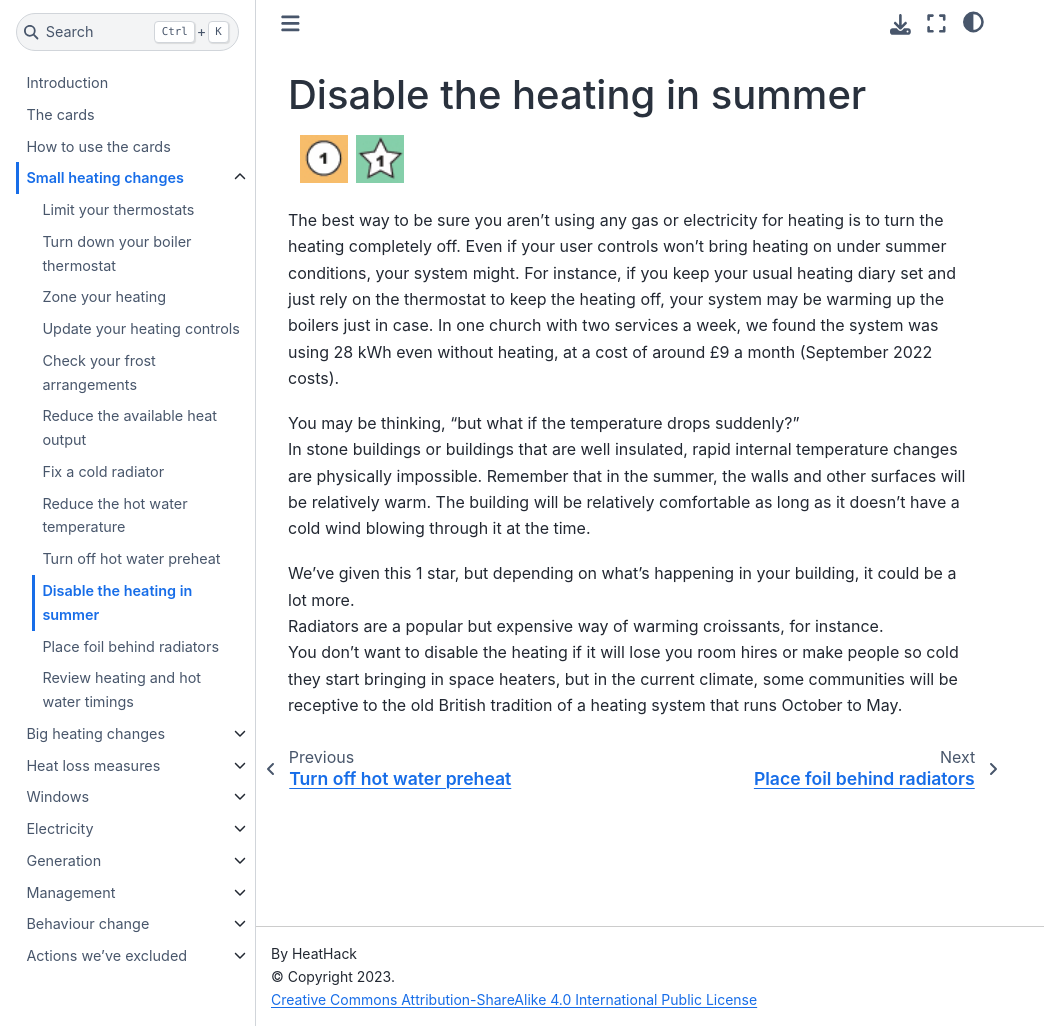
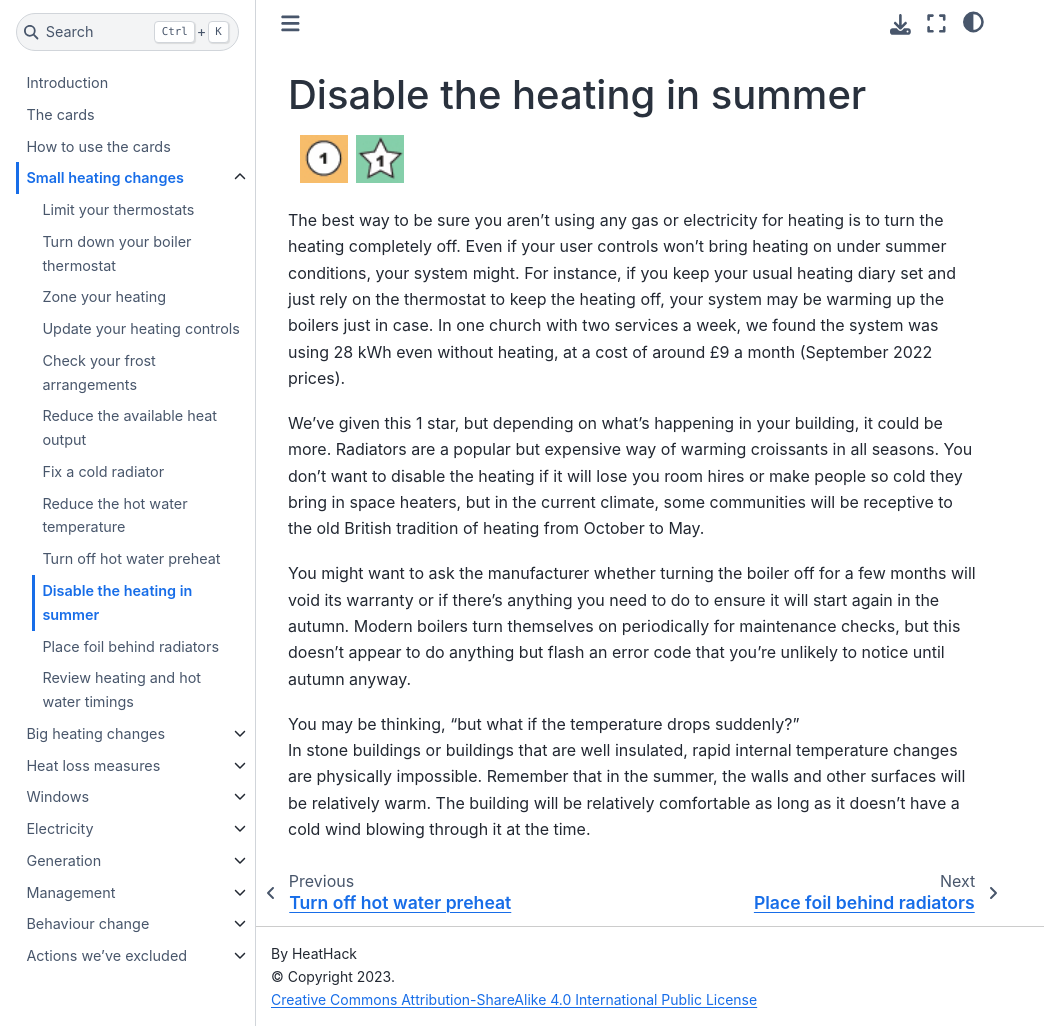
Before and after one commit to JeanCarletta/HeatHack-Card-Game, a Jupyter Book: the page built from small-heating-changes/10-disable-the-heating-in-summer.md, in a window 1280 px wide and 1026 px high. Shown: the whole window, without its empty margins (0-1044 px from the left). Built offline with Jupyter Book 1.0.4 settings and Sphinx 7.4.7 and the Sphinx Book theme 1.1.4, drawn with Linux system fonts in a browser that asks for light colours.

Commit message:
caveat turning boiler off

```diff
--- a/small-heating-changes/10-disable-the-heating-in-summer.md
+++ b/small-heating-changes/10-disable-the-heating-in-summer.md
@@ -30,8 +30,16 @@ set and just rely on the thermostat to keep the heating off, your
 system may be warming up the boilers just in case.  In one church with two
 services a week, we
 found the system was using 28 kWh even without heating, at a cost of around £9 a month
-(September 2022 costs).
+(September 2022 prices).
 
+We've given this 1 star, but depending on what's happening in your building, it could be more.  Radiators are a popular but expensive way of warming croissants in all seasons.
+You don't want to disable the heating if it will lose you room hires or make people so cold
+they bring in space
+heaters, but in the current climate, some communities will be receptive to the old British
+tradition of heating from October to May.
+
+You might want to ask the manufacturer whether turning the boiler off for a few months will void its warranty or if there's anything you need to do to ensure it will start again in the autumn.
+Modern boilers turn themselves on periodically for maintenance checks, but this doesn't appear to do anything but flash an error code that you're unlikely to notice until autumn anyway.
 
 You may be thinking, "but what if the temperature drops suddenly?"
 In stone buildings or
@@ -40,11 +48,3 @@ changes are physically impossible.  Remember that in the summer,
 the walls and other surfaces will be relatively warm.  The
 building will be relatively comfortable as long as it doesn't have
 a cold wind blowing through it at the time.
-
-We've given this 1 star, but depending on what's happening in your building, it could be a lot more.
-Radiators are a popular but expensive way of warming croissants, for instance.
-You don't want to disable the heating if it will lose you room hires or make people so cold
-they start bringing in space
-heaters, but in the current climate, some communities will be receptive to the old British
-tradition of
-a heating system that runs October to May.
```
